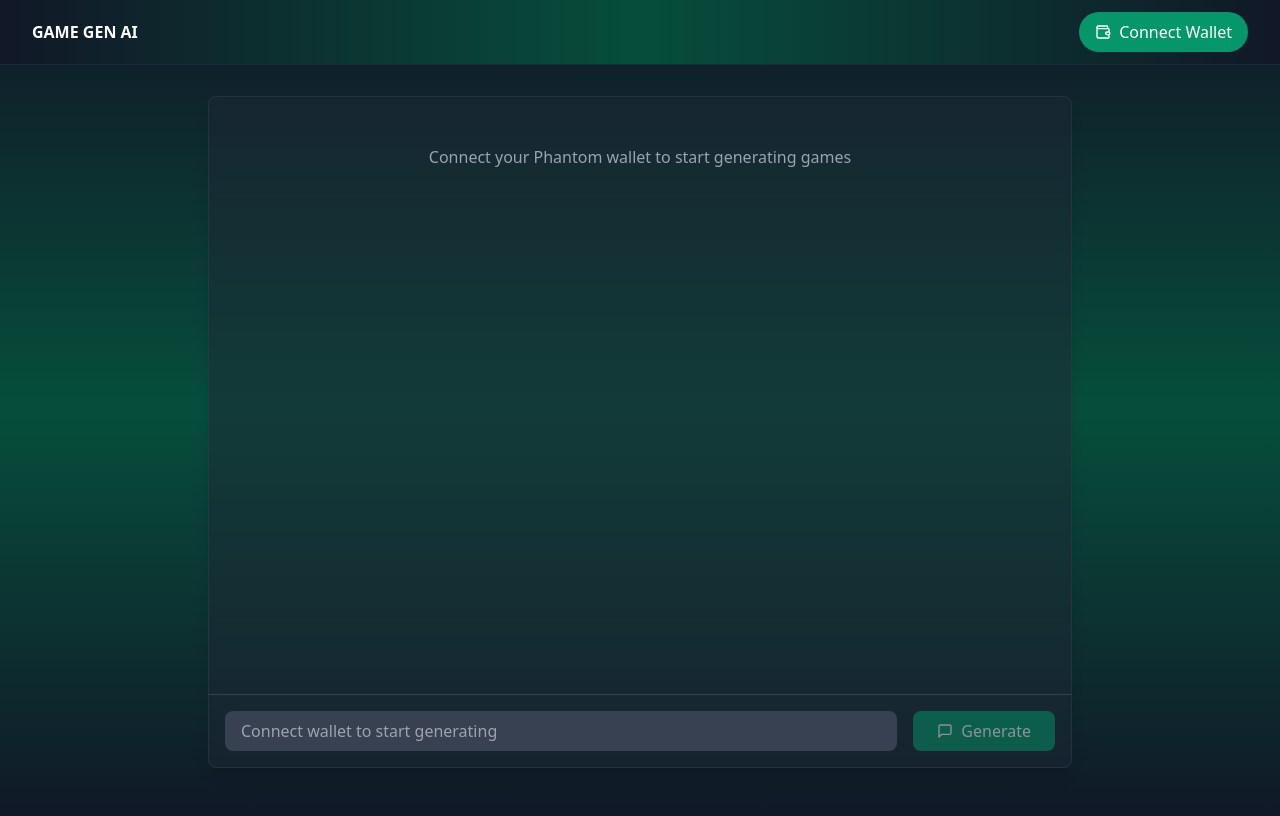
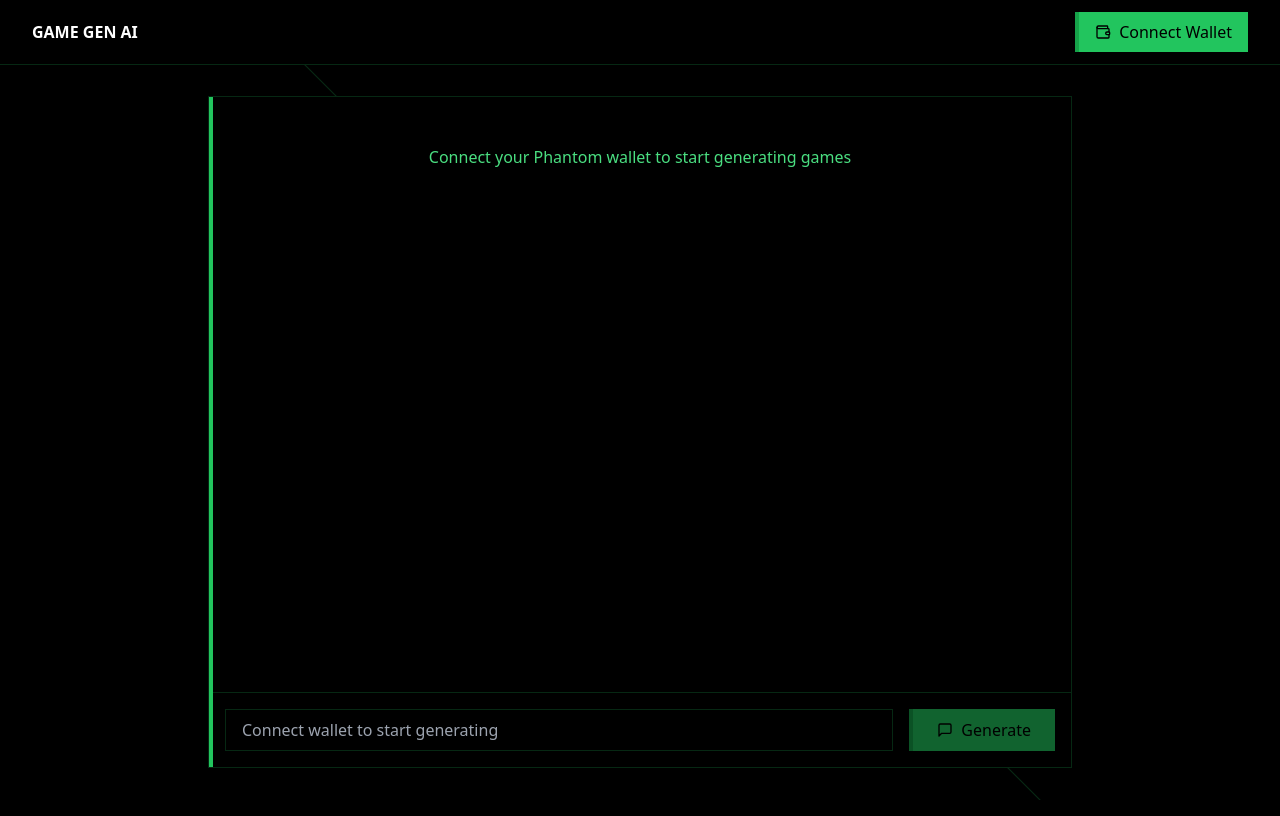
Before and after one commit to NovaBotSol/pgai-app, a React (Create React App) app: page /generate in a window 1280 px wide. Built offline with nearby package versions, Linux system fonts and the light colour scheme.

Commit message:
Update game-generator.tsx

```diff
--- a/src/game-generator.tsx
+++ b/src/game-generator.tsx
@@ -17,6 +17,13 @@ interface PhantomWindow extends Window {
 }
 
 declare const window: PhantomWindow;
+
+// Add diagonal line animation
+const diagonalStyles = `
+  .diagonal-line {
+    background: linear-gradient(45deg, transparent calc(50% - 1px), rgb(34, 197, 94) calc(50%), transparent calc(50% + 1px));
+  }
+`;
 
 const GameGenerator: React.FC = () => {
   const [isWalletConnected, setIsWalletConnected] = useState<boolean>(false);
@@ -109,22 +116,27 @@ const GameGenerator: React.FC = () => {
   };
 
   return (
-    <div className="min-h-screen bg-gradient-to-b from-gray-900 via-emerald-900 to-gray-900 text-white">
+    <div className="min-h-screen bg-black text-white">
+      <style>{diagonalStyles}</style>
+
+      {/* Diagonal line decoration */}
+      <div className="fixed inset-0 pointer-events-none diagonal-line opacity-20"></div>
+
       {/* Header */}
-      <header className="fixed top-0 left-0 right-0 z-50 bg-gradient-to-r from-gray-900 via-emerald-900 to-gray-900 border-b border-gray-800">
+      <header className="fixed top-0 left-0 right-0 z-50 bg-black border-b border-green-500/20">
         <div className="max-w-7xl mx-auto px-4 sm:px-6 lg:px-8">
           <div className="flex justify-between items-center h-16">
-            <a href="/" className="text-white hover:text-emerald-400 transition-colors duration-300 font-semibold">
+            <a href="/" className="text-white hover:text-green-400 transition-colors duration-300 font-semibold">
               GAME GEN AI
             </a>
             {isWalletConnected ? (
               <div className="flex items-center space-x-4">
-                <span className="text-gray-300">
+                <span className="text-green-400">
                   {walletAddress?.slice(0, 4)}...{walletAddress?.slice(-4)}
                 </span>
                 <button
                   onClick={disconnectWallet}
-                  className="flex items-center space-x-2 px-4 py-2 rounded-full bg-gray-700 hover:bg-gray-600 transition-all duration-300"
+                  className="flex items-center space-x-2 px-4 py-2 border border-green-500/20 hover:border-green-500 bg-black text-white transition-all duration-300 hover:translate-x-2"
                 >
                   <Wallet className="w-4 h-4" />
                   <span>Disconnect</span>
@@ -133,7 +145,7 @@ const GameGenerator: React.FC = () => {
             ) : (
               <button
                 onClick={connectWallet}
-                className="flex items-center space-x-2 px-4 py-2 rounded-full bg-emerald-600 hover:bg-emerald-700 transition-all duration-300"
+                className="flex items-center space-x-2 px-4 py-2 bg-green-500 hover:bg-green-600 text-black transition-all duration-300 hover:translate-x-2 border-l-4 border-green-600"
                 title="Connect your Phantom wallet to start generating games"
               >
                 <Wallet className="w-4 h-4" />
@@ -145,11 +157,13 @@ const GameGenerator: React.FC = () => {
       </header>
 
       <div className="max-w-4xl mx-auto px-4 pt-24 pb-12">
-        <div className="bg-gray-800/50 rounded-lg backdrop-blur-sm border border-gray-700/50 shadow-lg h-[calc(100vh-8rem)] flex flex-col">
+        <div className="relative bg-black border border-green-500/20 h-[calc(100vh-8rem)] flex flex-col">
+          <div className="absolute inset-y-0 left-0 w-1 bg-green-500"></div>
+
           {/* Chat Messages */}
           <div className="flex-1 overflow-y-auto p-4 space-y-4">
             {!isWalletConnected && (
-              <div className="text-center text-gray-400 mt-8">
+              <div className="text-center text-green-400 mt-8">
                 Connect your Phantom wallet to start generating games
               </div>
             )}
@@ -158,11 +172,12 @@ const GameGenerator: React.FC = () => {
                 key={index}
                 className={`flex ${message.type === 'user' ? 'justify-end' : 'justify-start'}`}
               >
-                <div className={`max-w-[80%] p-3 rounded-lg ${
+                <div className={`relative max-w-[80%] p-4 ${
                   message.type === 'user'
-                    ? 'bg-emerald-600 text-white'
-                    : 'bg-gray-700 text-white'
+                    ? 'bg-black border border-green-500'
+                    : 'bg-black border border-green-500/20'
                 }`}>
+                  <div className="absolute inset-y-0 left-0 w-1 bg-green-500"></div>
                   {message.content}
                 </div>
               </div>
@@ -172,11 +187,11 @@ const GameGenerator: React.FC = () => {
                 {generationSteps.map((step, index) => {
                   if (index <= generationStep) {
                     return (
-                      <div key={index} className="flex items-center space-x-2 text-gray-300">
+                      <div key={index} className="flex items-center space-x-2 text-green-400">
                         {index === generationStep ? (
                           <Loader className="w-4 h-4 animate-spin" />
                         ) : (
-                          <div className="w-4 h-4 rounded-full bg-emerald-500" />
+                          <div className="w-4 h-4 border border-green-500 bg-green-500"></div>
                         )}
                         <span>{step}</span>
                       </div>
@@ -190,21 +205,21 @@ const GameGenerator: React.FC = () => {
           </div>
 
           {/* Input Form */}
-          <form onSubmit={handleSubmit} className="p-4 border-t border-gray-700">
+          <form onSubmit={handleSubmit} className="p-4 border-t border-green-500/20">
             <div className="flex space-x-4">
               <input
                 type="text"
                 value={currentMessage}
                 onChange={(e) => setCurrentMessage(e.target.value)}
                 placeholder={isWalletConnected ? "Describe your game idea..." : "Connect wallet to start generating"}
-                className="flex-1 bg-gray-700 text-white rounded-lg px-4 py-2 focus:outline-none focus:ring-2 focus:ring-emerald-500"
+                className="flex-1 bg-black text-white border border-green-500/20 px-4 py-2 focus:outline-none focus:border-green-500 transition-colors duration-300"
                 disabled={!isWalletConnected || isGenerating}
                 title={!isWalletConnected ? "Please connect your Phantom wallet first" : ""}
               />
               <button
                 type="submit"
                 disabled={!isWalletConnected || isGenerating || !currentMessage.trim()}
-                className="bg-emerald-600 hover:bg-emerald-700 text-white px-6 py-2 rounded-lg flex items-center space-x-2 disabled:opacity-50 disabled:cursor-not-allowed transition-all duration-300"
+                className="bg-green-500 hover:bg-green-600 text-black px-6 py-2 flex items-center space-x-2 disabled:opacity-50 disabled:cursor-not-allowed transition-all duration-300 hover:translate-x-2 border-l-4 border-green-600"
                 title={!isWalletConnected ? "Please connect your Phantom wallet first" : ""}
               >
                 <MessageSquare className="w-4 h-4" />
```
